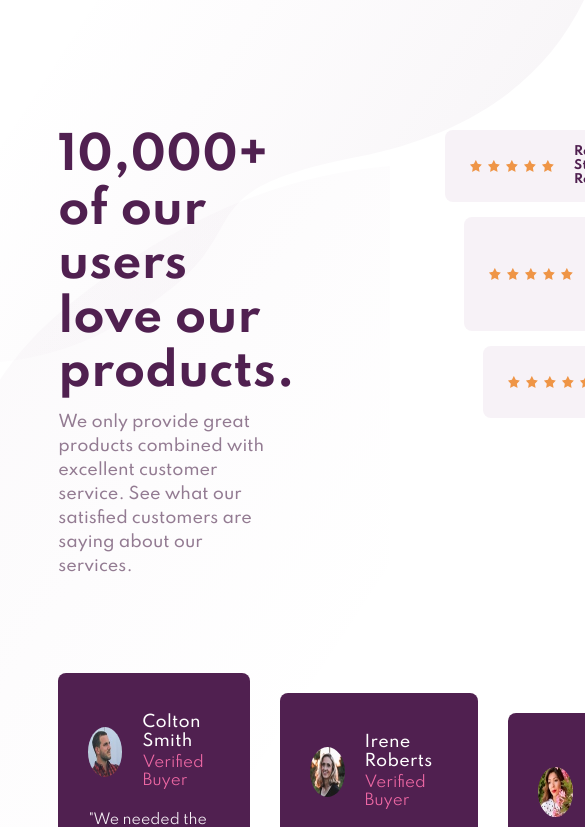
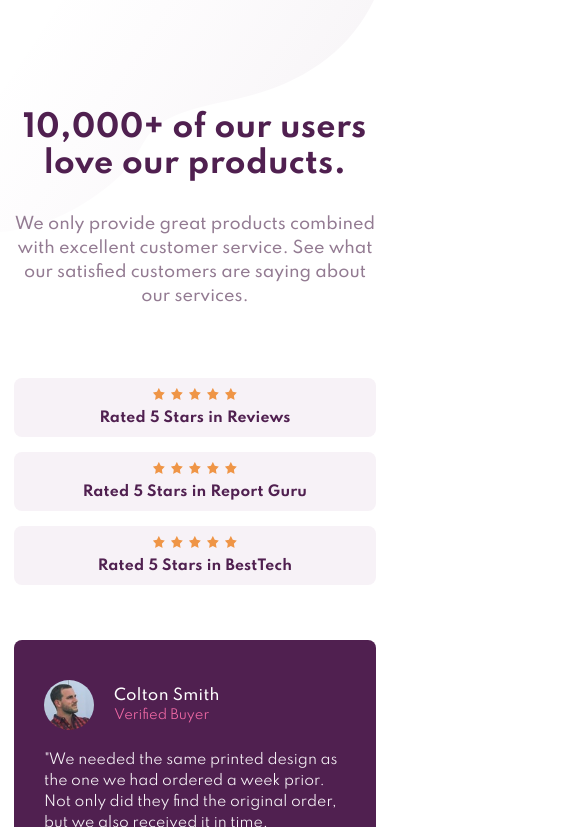
Before and after one commit to AbdullahiAA/social-proof-section, a plain HTML site: page index.html in a window 390 px wide. Shown: the top 827 px of the page, 585 px wide, since content can reach past the window. Drawn offline with Linux system fonts and the light colour scheme.

Commit message:
Project Completed

```diff
--- a/index.html
+++ b/index.html
@@ -15,19 +15,13 @@
   <title>Frontend Mentor | Social proof section</title>
 
   <link rel="stylesheet" href="./styles.css">
-
-  <!-- Feel free to remove these styles or customise in your own stylesheet 👍 -->
-  <style>
-    .attribution {
-      font-size: 11px;
-      text-align: center;
-    }
-    .attribution a {
-      color: hsl(228, 45%, 44%);
-    }
-  </style>
 </head>
 <body>
+
+  <div class="bg-pattern-top">
+    <img class="desktop" src="./images/bg-pattern-top-desktop.svg" alt="Top Background Pattern">
+    <img class="mobile" src="./images/bg-pattern-top-mobile.svg" alt="Top Background Pattern">
+  </div>
 
   <div class="container">
     <div class="row one">
@@ -117,13 +111,20 @@
         </div>
       </div>
     </div>
+
+    <div class="attribution">
+      Challenge by
+      <a href="https://www.frontendmentor.io?ref=challenge" target="_blank">Frontend Mentor.</a>
+      Coded by <a href="https://github.com/AbdullahiAA" target="_blank">TechPro</a>.
+    </div>
   </div>
 
-  <!-- <div class="attribution">
-    Challenge by
-    <a href="https://www.frontendmentor.io?ref=challenge" target="_blank"
-      >Frontend Mentor</a
-    >. Coded by <a href="#">Your Name Here</a>.
-  </div> -->
+
+
+
+  <div class="bg-pattern-bottom">
+    <img class="desktop" src="./images/bg-pattern-bottom-desktop.svg" alt="Top Background Pattern">
+    <img class="mobile" src="./images/bg-pattern-bottom-mobile.svg" alt="Top Background Pattern">
+  </div>
 </body>
 </html>
--- a/styles.scss
+++ b/styles.scss
@@ -14,27 +14,36 @@ $White: hsl(0, 0%, 100%);
 }
 
 body {
-    height: 100%;
+    position: relative;
 }
 
-body::before {
-    content: url("./images/bg-pattern-top-desktop.svg");
-    z-index: 1;
-    position: absolute;
+.bg-pattern-top, .bg-pattern-bottom {
+    overflow: hidden;
+    pointer-events: none;
+
+    img {
+        position: absolute;
+        max-width: 100%;
+
+        &.mobile {
+            display: none;
+        }
+    }
+}
+
+.bg-pattern-top img {
     top: 0;
     left: 0;
 }
 
-body::after {
-    content: url("./images/bg-pattern-bottom-desktop.svg");
-    z-index: 1;
-    position: absolute;
+.bg-pattern-bottom img {
     bottom: 0;
     right: 0;
 }
 
 .container {
     max-width: 1440px;
+    min-height: calc(100vh - 100px);
     margin: 0 auto;
     width: 95%;
     z-index: 99;
@@ -191,3 +200,165 @@ body::after {
         }
     }
 }
+
+.attribution {
+    font-size: 11px;
+    text-align: center;
+    margin-bottom: 20px;
+}
+
+.attribution a {
+    color: hsl(228, 45%, 44%);
+}
+
+
+@media (max-width: 900px) {
+    .container {
+        width: 98%;
+
+        .row {
+            width: 96%;
+        }
+    }
+
+    .row.one {
+        gap: 70px;
+
+        .intro .intro__container h1 {
+            font-size: 40px;
+        }
+
+        .ratings .rating {
+            padding: 10px 15px;
+            gap: 10px;
+
+            p {
+                font-size: 10px;
+            }
+
+            .stars {
+                gap: 3px;
+
+                img {
+                    width: 10px;
+                    height: 10px;
+                }
+            }
+        }
+    }
+
+    .row.two {
+        gap: 15px;
+
+        .card {
+            padding:25px 20px;
+
+            .card__header {
+                gap: 15px;
+
+                .card__profile {
+                    width: 45px;
+                    height: 45px;
+                }
+            }
+
+            .card__info {
+                h4 {
+                    font-size: 15px;
+                }
+                p {
+                    font-size: 10px !important;
+                }
+            }
+        }
+
+        .card__body {
+            p {
+                font-size: 12px !important;
+            }
+        }
+    }
+}
+
+@media (max-width: 540px) {
+    .bg-pattern-top, .bg-pattern-bottom {
+        img {
+            &.desktop {
+                display: none;
+            }
+            &.mobile {
+                display: block;
+            }
+        }
+    }
+
+    .container {
+        .row {
+            flex-direction: column;
+            padding: 10px;
+            width: 100%;
+        }
+    }
+
+    .row.one {
+        .intro {
+            .intro__container {
+                width: 100%;
+                text-align: center;
+
+                h1 {
+                    margin-bottom: 30px;
+                    font-size: 30px;
+                }
+            }
+        }
+
+        .ratings {
+            .rating {
+                flex-direction: column;
+                margin: 0 !important;
+                width: 100% !important;
+
+                p {
+                    font-size: 14px;
+                    text-align: center;
+                }
+
+                .stars {
+                    gap: 6px;
+
+                    img {
+                        width: 12px;
+                        height: 12px;
+                    }
+                }
+            }
+        }
+    }
+
+    .row.two {
+        .card {
+            margin: 0 !important;
+            padding: 40px 30px;
+
+            .card__header {
+                gap: 20px;
+
+                .card__profile {
+                    width: 50px;
+                    height: 50px;
+                }
+
+                .card__info {
+                    p {
+                        font-size: 13px !important;
+                    }
+                }
+            }
+
+            .card__body p {
+                font-size: 14px !important;
+            }
+        }
+    }
+}
```
Also changed, not shown: styles.css, 1 other file.
